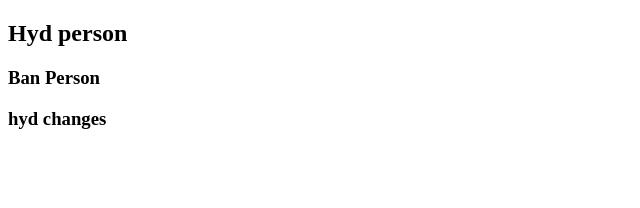
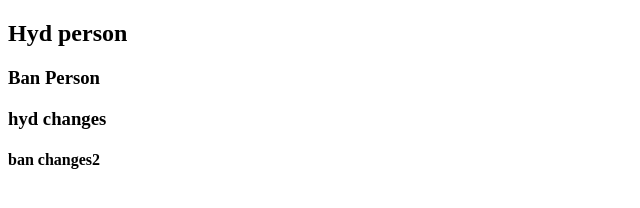
Before and after one commit to SREENU42/Hyd-Project, a plain HTML site: page index.html in a window 1280 px wide. Shown: the whole page, without its empty margins (0-640 px from the left). Drawn offline with Linux system fonts and the light colour scheme.

Commit message:
ban changes2

```diff
--- a/index.html
+++ b/index.html
@@ -9,5 +9,6 @@
     <h2>Hyd person</h2>
     <h3>Ban Person</h3>
     <h3>hyd changes</h3>
+    <h4>ban changes2</h4>
 </body>
 </html>
```
